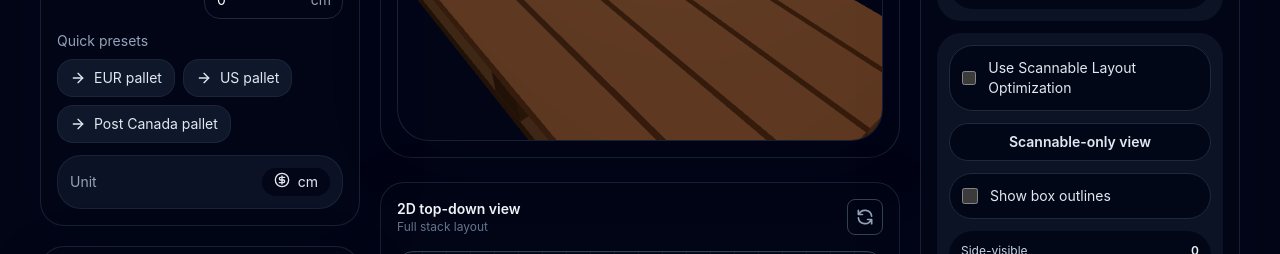
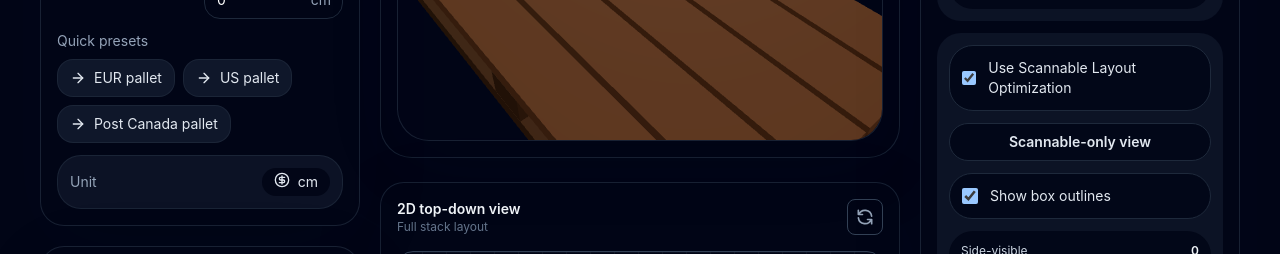
Before and after one commit to Nojul/PalletFlow, a Next.js app: page / in a window 1280 px wide. Shown: the part 689-943 px from the top of the page. Built offline with nearby package versions, Linux system fonts and the light colour scheme.

Commit message:
update default states

```diff
--- a/app/page.tsx
+++ b/app/page.tsx
@@ -55,8 +55,8 @@ export default function HomePage() {
   const [hovered, setHovered] = useState<string | null>(null);
   const [showScannableOnly, setShowScannableOnly] = useState(false);
   const [useScannableOptimization, setUseScannableOptimization] =
-    useState(false);
-  const [showBoxOutlines, setShowBoxOutlines] = useState(false);
+    useState(true);
+  const [showBoxOutlines, setShowBoxOutlines] = useState(true);
   const [isOptimizing, setIsOptimizing] = useState(false);
 
   useEffect(() => {
```
